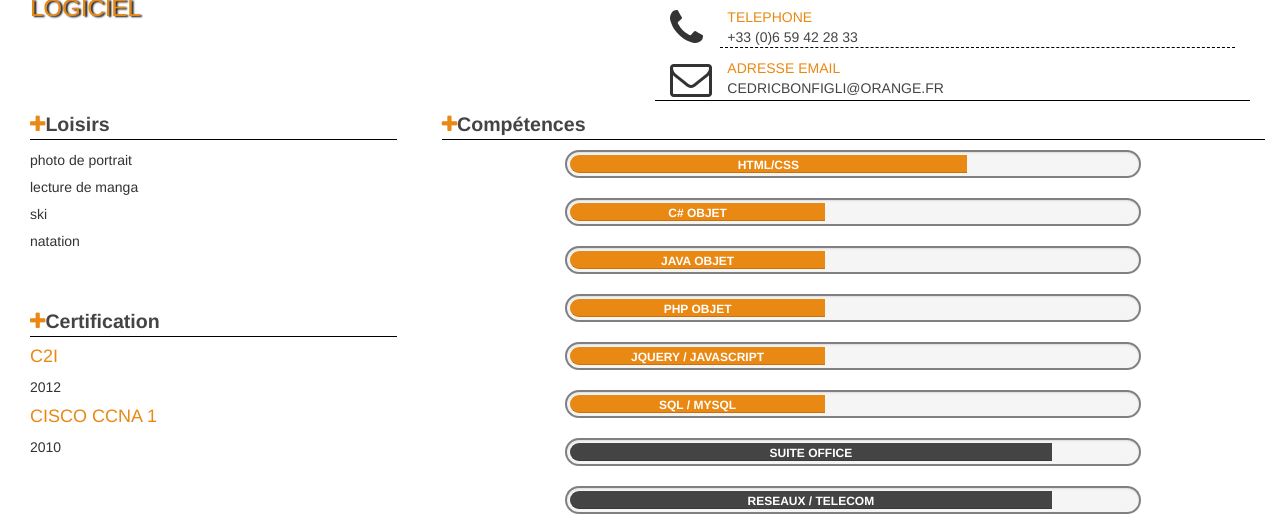
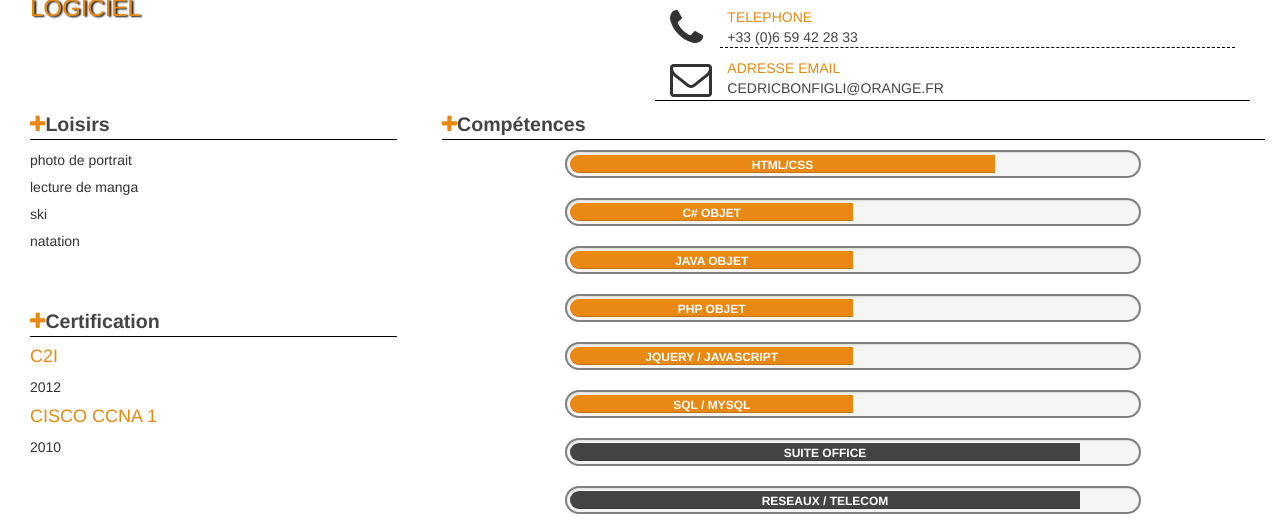
Before and after one commit to mansato/cv, a plain HTML site: page index.html in a window 1280 px wide. Shown: the part 270-800 px from the top of the page. Drawn offline with Linux system fonts and the light colour scheme; files whose address does not match are found by name.

Commit message:
modification des pourcentage et du temps de la ligne 202 a 228

```diff
--- a/index.html
+++ b/index.html
@@ -200,32 +200,32 @@
 
     <script type="text/javascript">
 	$("#bar1").animate({
-    width: "70%"
-	}, 300 );
+    width: "75%"
+	}, 700 );
 	$("#bar2").animate({
-    width: "45%"
-	}, 300 );
+    width: "50%"
+	}, 700 );
 	$("#bar3").animate({
-    width: "45%"
-	}, 300 );
+    width: "50%"
+	}, 800 );
 	$("#bar4").animate({
-    width: "45%"
-	}, 300 );
+    width: "50%"
+	}, 800 );
 	$("#bar5").animate({
-    width: "45%"
-	}, 300 );
+    width: "50%"
+	}, 800 );
 	$("#bar6").animate({
-    width: "45%"
-	}, 300 );
+    width: "50%"
+	}, 900 );
 	$("#bar7").animate({
-    width: "85%"
-	}, 300 );
+    width: "90%"
+	}, 900 );
 	$("#bar8").animate({
-    width: "85%"
-	}, 300 );
+    width: "90%"
+	}, 1000 );
 	$("#bar9").animate({
-    width: "85%"
-	}, 300 );
+    width: "90%"
+	}, 1000 );
 			</script>
   </body>
 </html>
```
